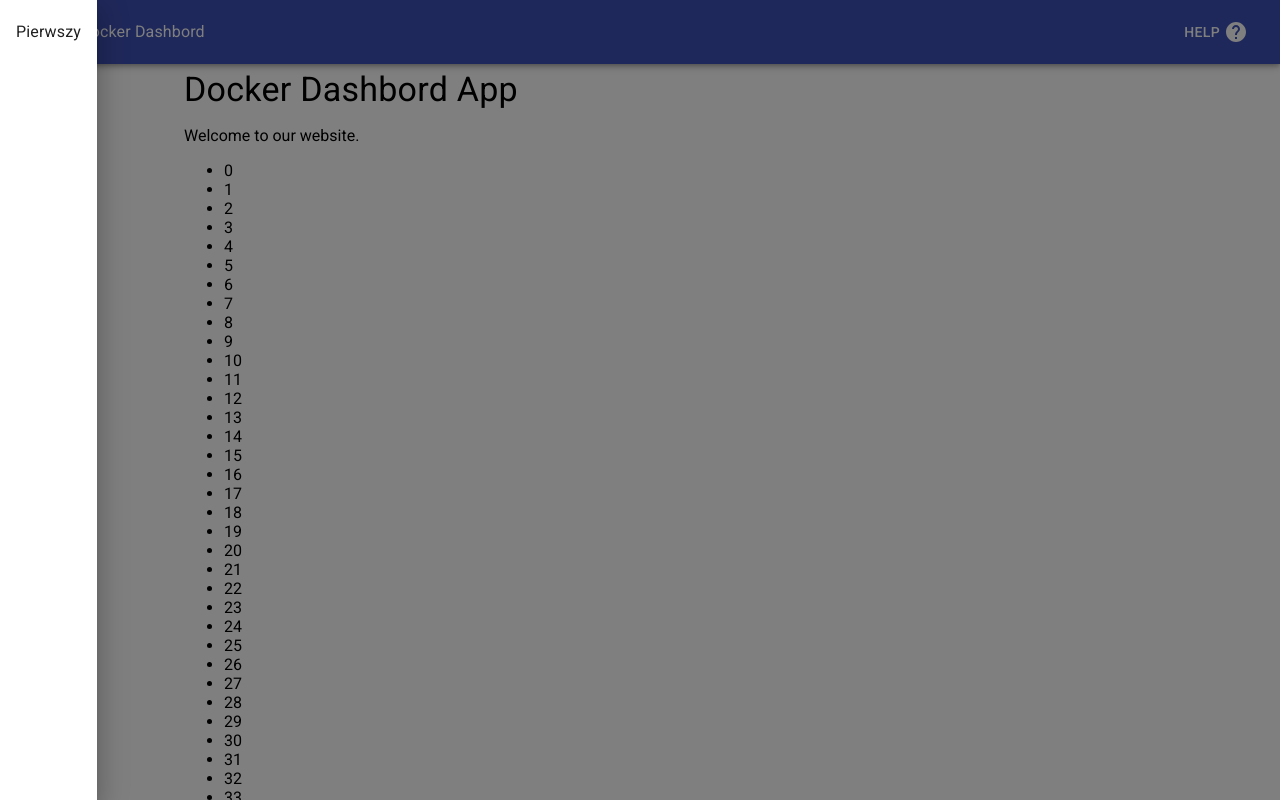
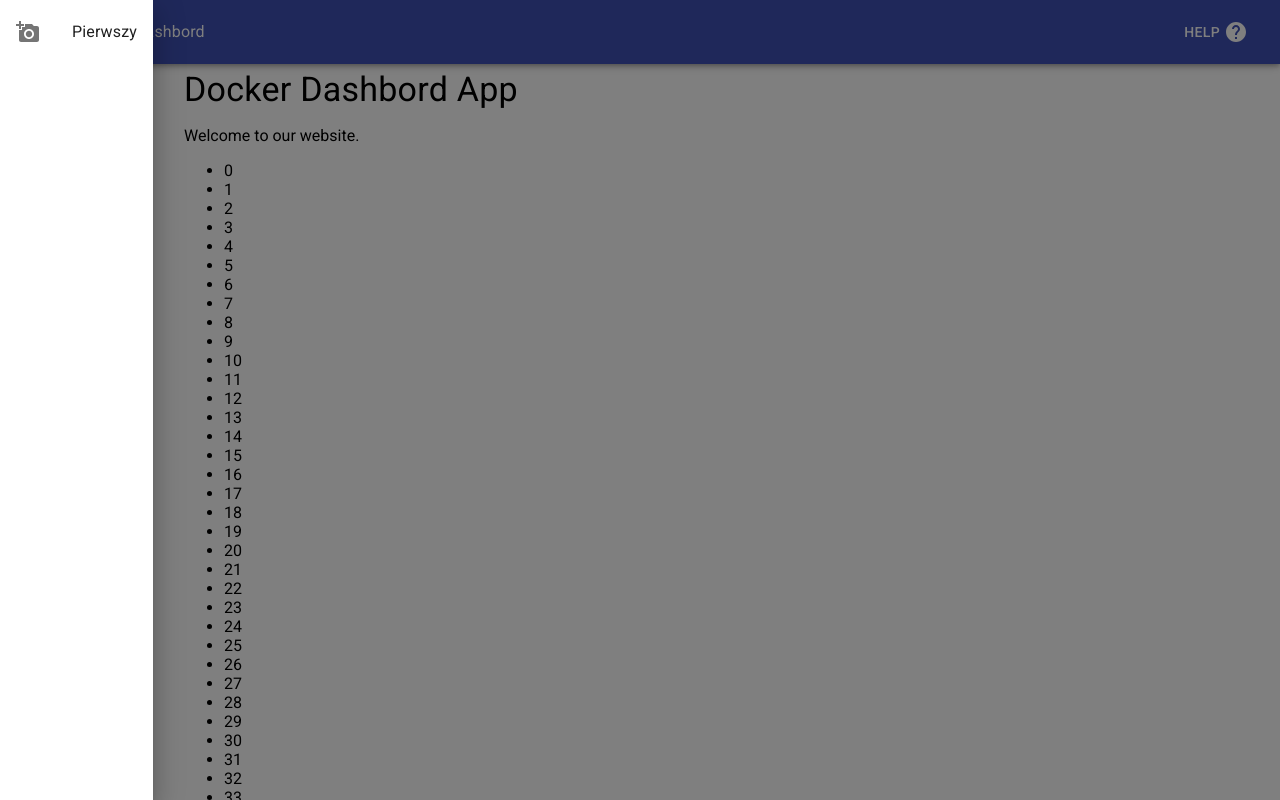
Before and after one commit to crianonim/docker-dashboard, a React (Create React App) app: page / in a window 1280 px wide. Both pictures are taken after a click on the button 36 px from the left and 32 px from the top of the page. Shown: the top 800 px of the page. Built offline with nearby package versions, Linux system fonts and the light colour scheme.

Commit message:
Add ListItemIcon

```diff
--- a/src/App.js
+++ b/src/App.js
@@ -4,10 +4,11 @@ import Button from "@material-ui/core/Button";
 import Container from "@material-ui/core/Container";
 import Typography from "@material-ui/core/Typography";
 import Box from "@material-ui/core/Box";
-import { AppBar, Toolbar, IconButton, Menu, MenuItem, Drawer, List, ListItem, ListItemText } from "@material-ui/core";
+import { AppBar, Toolbar, IconButton, Menu, MenuItem, Drawer, List, ListItem, ListItemText, ListItemIcon } from "@material-ui/core";
 import { withStyles } from "@material-ui/styles";
 import MenuIcon from '@material-ui/icons/Menu';
 import HelpIcon  from '@material-ui/icons/Help';
+import AddAPhoto from '@material-ui/icons/AddAPhoto'
 
 const styles = theme => ({
   root: { flexGrow: 1 },
@@ -46,6 +47,7 @@ export default withStyles(styles)(({classes})=> {
       <Drawer open={openDrawer} onClose={()=>setOpenDrawer(false)}>
         <List>
           <ListItem button onClick={()=>{console.log("Pie");setOpenDrawer(false)}}>
+            <ListItemIcon><AddAPhoto /></ListItemIcon>
             <ListItemText>Pierwszy</ListItemText>
           </ListItem>
         </List>
```
